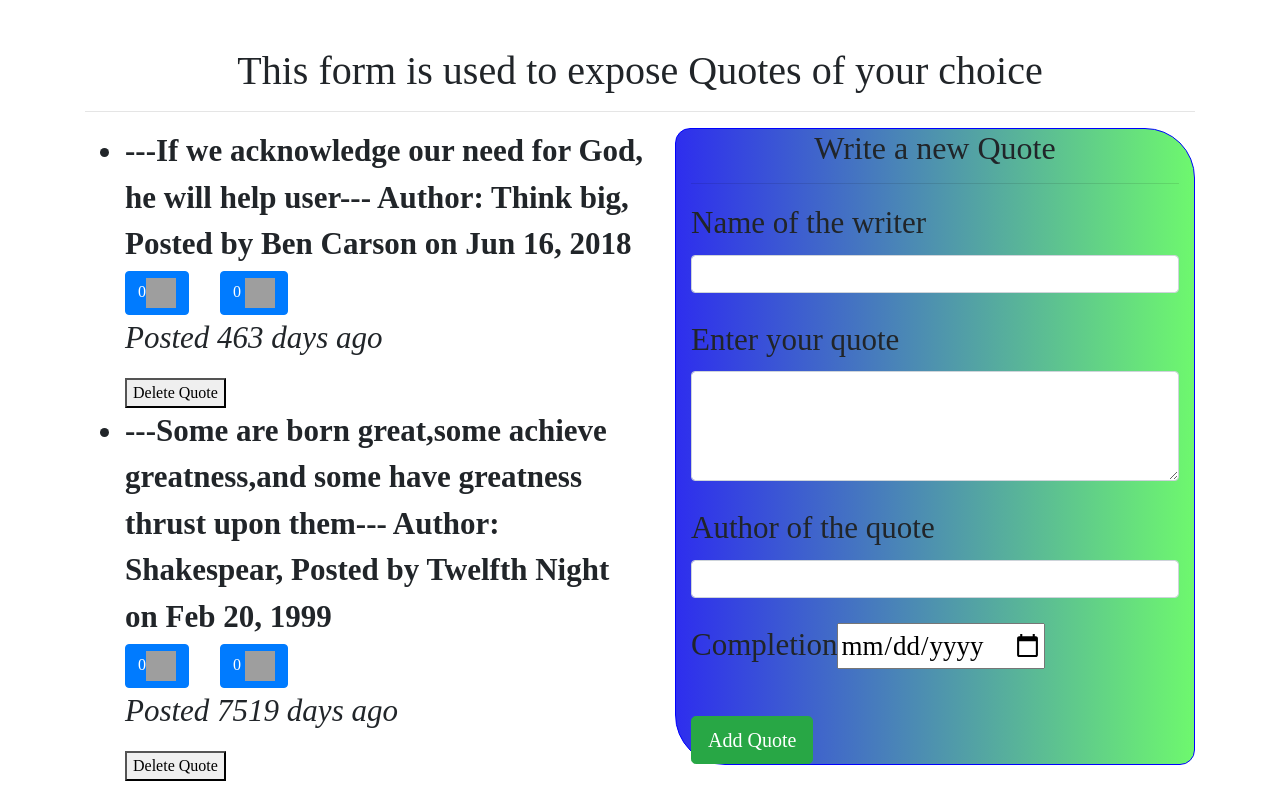
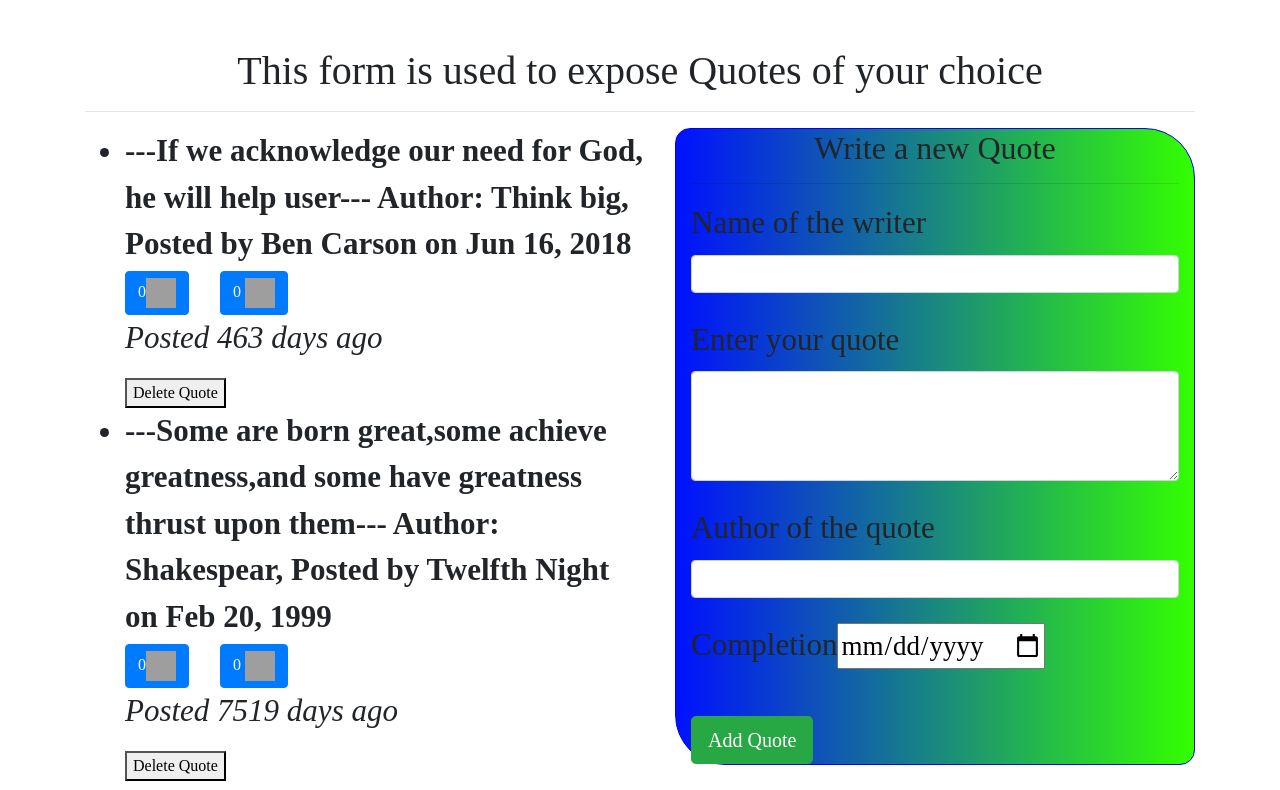
Before and after one commit to Alex20-c/Quotes, an Angular app: page / in a window 1280 px wide. Shown: the part 380-1170 px from the top of the page. Built offline with nearby package versions, Linux system fonts and the light colour scheme; grey boxes are pictures that could not be loaded; a web font is replaced by a local one.

Commit message:
changed the color on the background image

```diff
--- a/src/app/quote-form/quote-form.component.scss
+++ b/src/app/quote-form/quote-form.component.scss
@@ -1,5 +1,5 @@
 #newq{
     border-radius: 15px 50px;
     border: 1px solid blue;
-    background-image: linear-gradient(to right, rgb(46, 46, 238),rgb(110, 248, 110));
+    background-image: linear-gradient(to right, rgb(0, 17, 255),rgb(51, 255, 0));
 }
```
